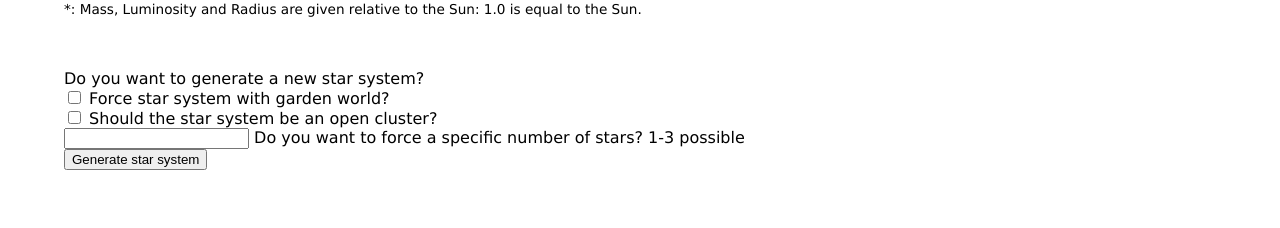
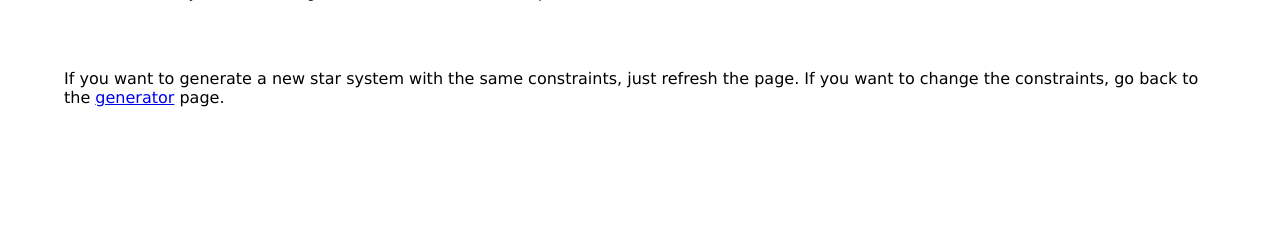
Before and after one commit to tschoppi/starsystem-gen, a Python web app: template web-gui/templates/overview.html in a window 1280 px wide. Shown: the part 212-440 px from the top of the page. Run offline with Jinja, Linux system fonts and the light colour scheme; the template is opened without the code that fills it, so the values that code supplies are empty.

Commit message:
Adjust web GUI
Change the following:

 - Make one place where the form is for choosing options
 - Redo said form for a slightly cleaner look
 - Make certain fields in the star system table appear only if there's
   more than one star in the system, so we have less unnecessary N/A
   values

```diff
--- a/web-gui/static/mainstyle.css
+++ b/web-gui/static/mainstyle.css
@@ -32,3 +32,8 @@ tr {
 tr:last-child {
     border-bottom: 2px solid #222;
 }
+
+/**** Form Styling ****/
+#num_stars {
+    width: 3em;
+}
--- a/web-gui/templates/overview.html
+++ b/web-gui/templates/overview.html
@@ -24,8 +24,10 @@
         <table>
             <tr>
                 <th>Name</th>
+                {% if starsystem.stars|count > 1 %}
                 <th>Orbital Radius</th>
                 <th>Orbital Period</th>
+                {% endif %}
                 <th>Sequence</th>
                 <th>Mass*</th>
                 <th>Avg. Temp.</th>
@@ -34,16 +36,18 @@
                 <th>Inner Limit</th>
                 <th>Outer Limit</th>
                 <th>Snow Line</th>
+                {% if starsystem.stars|count > 1 %}
                 <th>Forbidden Zone</th>
+                {% endif %}
                 <th>Planetary System</th>
             </tr>
             {% for star in starsystem.stars %}
             <tr>
                 <td>{{star.get_letter()}}</td>
-                {% if star.get_letter() == 'A' %}
-                <td>N/A</td>
-                <td>N/A</td>
-                {% else %}
+                {% if star.get_letter() == 'A' and starsystem.stars|count > 1 %}
+                <td>-</td>
+                <td>-</td>
+                {% elif star.get_letter() != 'A' %}
                 <td>{{starsystem.get_orbits()[loop.index0 - 1][0]|round(2)}} AU</td>
                 <td>{{starsystem.get_period()[loop.index0 - 1]|round(1, 'common')}} days</td>
                 {% endif %}
@@ -55,10 +59,10 @@
                 <td>{{star.get_orbit_limits()[0]|round(2)}} AU</td>
                 <td>{{star.get_orbit_limits()[1]|round(2)}} AU</td>
                 <td>{{star.get_snowline()|round(2)}} AU</td>
-                {% if star.get_letter() != 'A' %}
+                {% if star.get_letter() == 'A' and starsystem.stars|count > 1 %}
+                <td>-</td>
+                {% elif star.get_letter() != 'A' %}
                 <td>{{star.get_forbidden_zone()[0]|round(2)}} AU - {{star.get_forbidden_zone()[1]|round(2)}} AU</td>
-                {% else %}
-                <td>N/A</td>
                 {% endif %}
                 {% if star.planetsystem.get_orbitcontents()|count > 0 %}
                 <td>
@@ -77,16 +81,8 @@
     </div>
     <br/>
     <br/>
-    <div id="form-container">
-        <div id="question-text">
-            Do you want to generate a new star system?<br/>
-        </div>
-        <form id="generation" action="starsystem">
-            <input id="garden" type="checkbox" name="must_have_garden" value="True" /> Force star system with garden world? <br/>
-            <input id="open_cluster" type="checkbox" name="open_cluster" value="True" /> Should the star system be an open cluster? <br/>
-            <input id="num_stars" type="number" name="num_stars" />  Do you want to force a specific number of stars? 1-3 possible <br/>
-            <input id="generate" type="submit" value="Generate star system"/>
-        </form>
+    <div id="go-again">
+        <p>If you want to generate a new star system with the same constraints, just refresh the page. If you want to change the constraints, go back to the <a href="index.html">generator</a> page.</p>
     </div>
 </body>
 </html>
```
Also changed, not shown: web-gui/static/index.html (+9 -6 lines).
